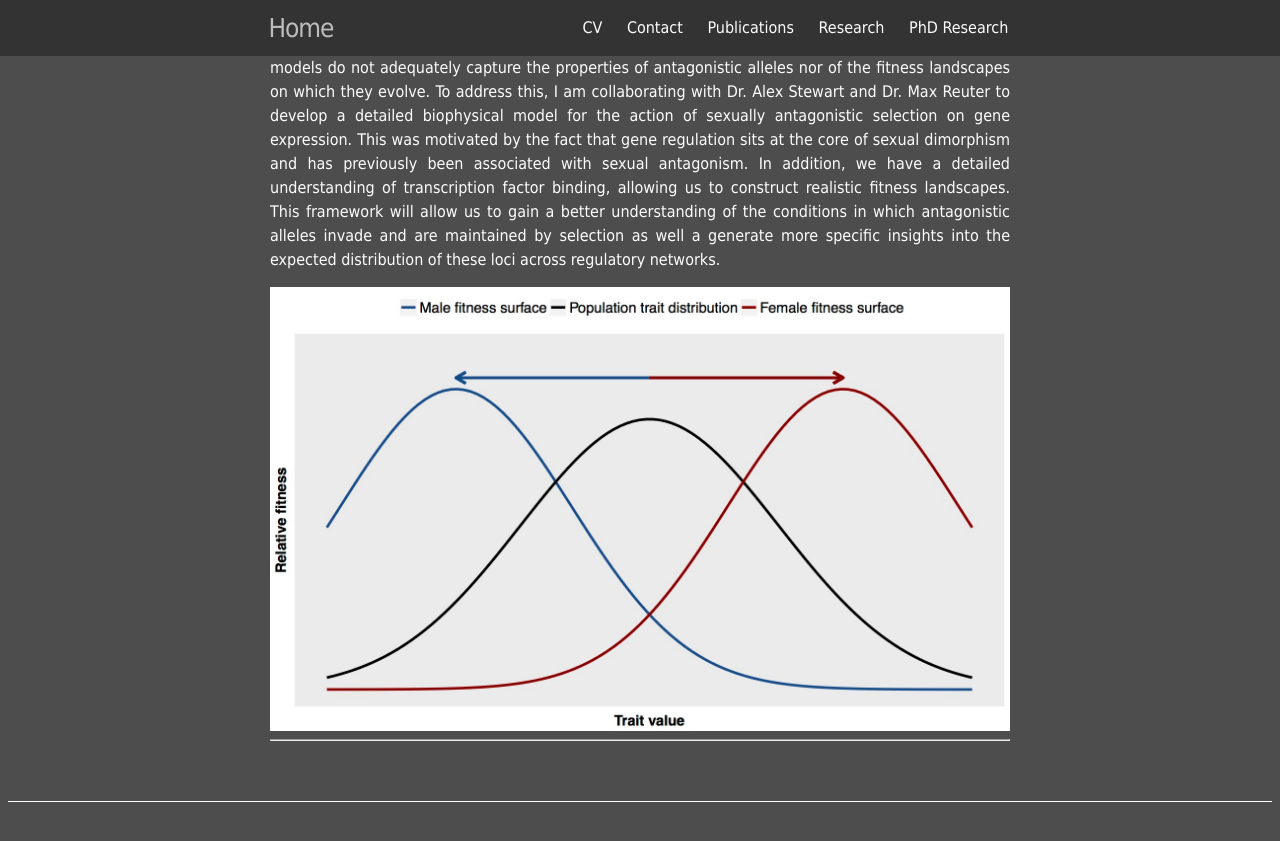
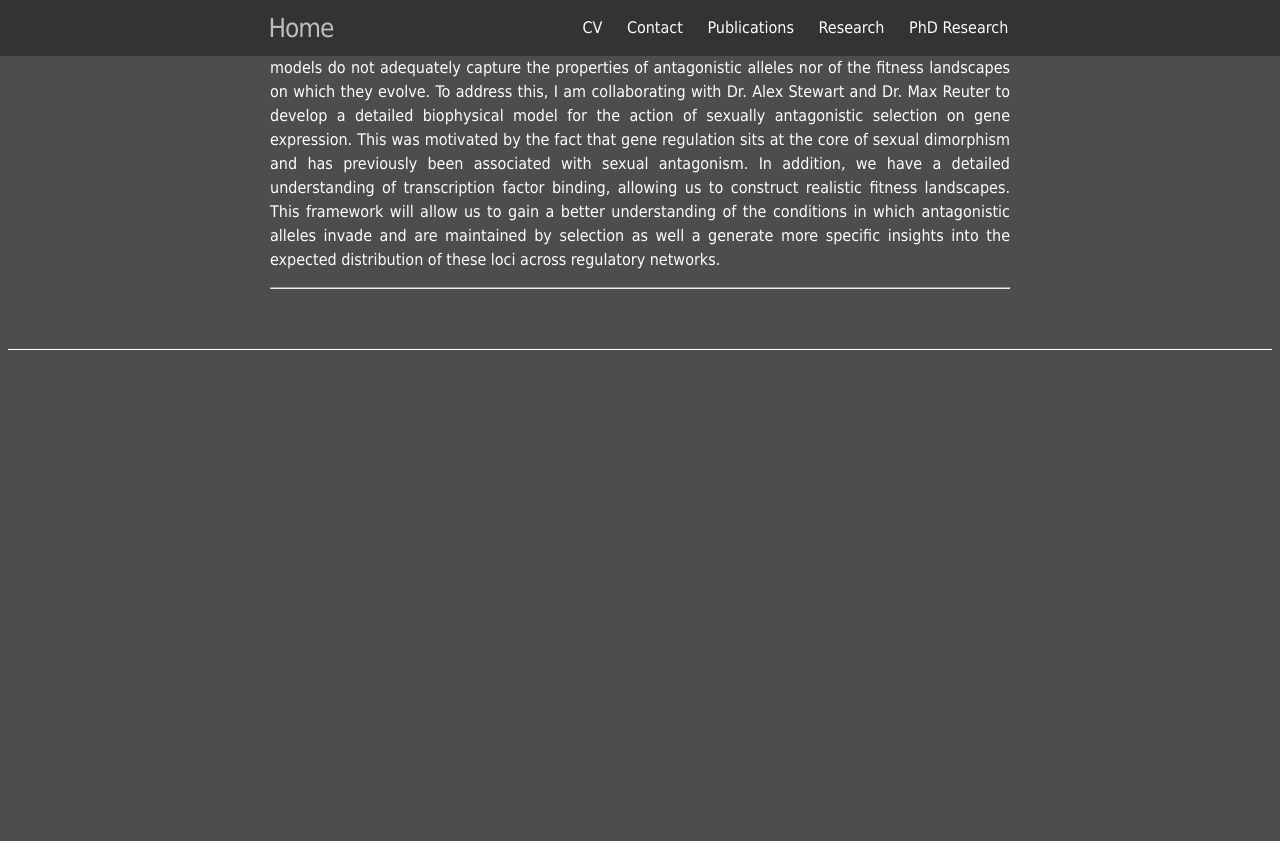
Before and after one commit to Mark-Stephen-Hill/Mark-Stephen-Hill.github.io, a Jekyll site: the page built from phd_research.md, in a window 1280 px wide and 900 px high, scrolled down 1030 px. Shown: the top 841 px of the window. Built offline with Jekyll 4.4.1, drawn with Linux system fonts in a browser that asks for light colours; after the commit the page ends 1478 px from its top, so only the background shows below that.

Commit message:
website - seventh

```diff
--- a/phd_research.md
+++ b/phd_research.md
@@ -17,10 +17,5 @@ permalink: /phd_research/
 <div align="justify">
 <h1>The evolution of polymorphic gene expression in regulatory networks under sexually antagonistic selection</h1>
 <p>The widespread occurrence of sexual antagonism is somewhat at odds with classical population genetic theory which suggests that the conditions for invasion and maintenance of antagonistic alleles are highly restrictive, particularly under weak selection. This disparity suggests that classic models do not adequately capture the properties of antagonistic alleles nor of the fitness landscapes on which they evolve. To address this, I am collaborating with Dr. Alex Stewart and Dr. Max Reuter to develop a detailed biophysical model for the action of sexually antagonistic selection on gene expression. This was motivated by the fact that gene regulation sits at the core of sexual dimorphism and has previously been associated with sexual antagonism. In addition, we have a detailed understanding of transcription factor binding, allowing us to construct realistic fitness landscapes. This framework will allow us to gain a better understanding of the conditions in which antagonistic alleles invade and are maintained by selection as well a generate more specific insights into the expected distribution of these loci across regulatory networks.</p>
-
-<section role="banner" align="center">
-  <img src="../img/sa_fitness.jpg" align="middle"/>
-</section>
-
 <hr>
 </div>
```
